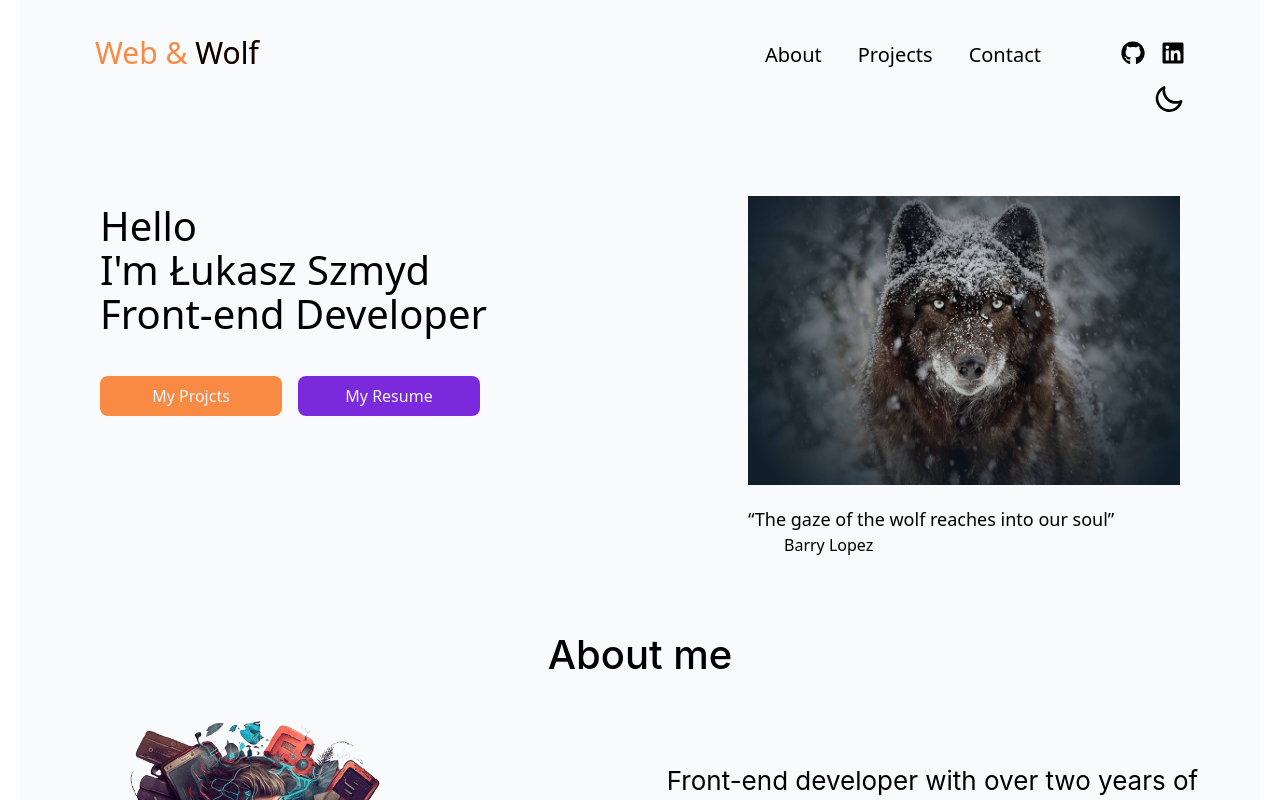
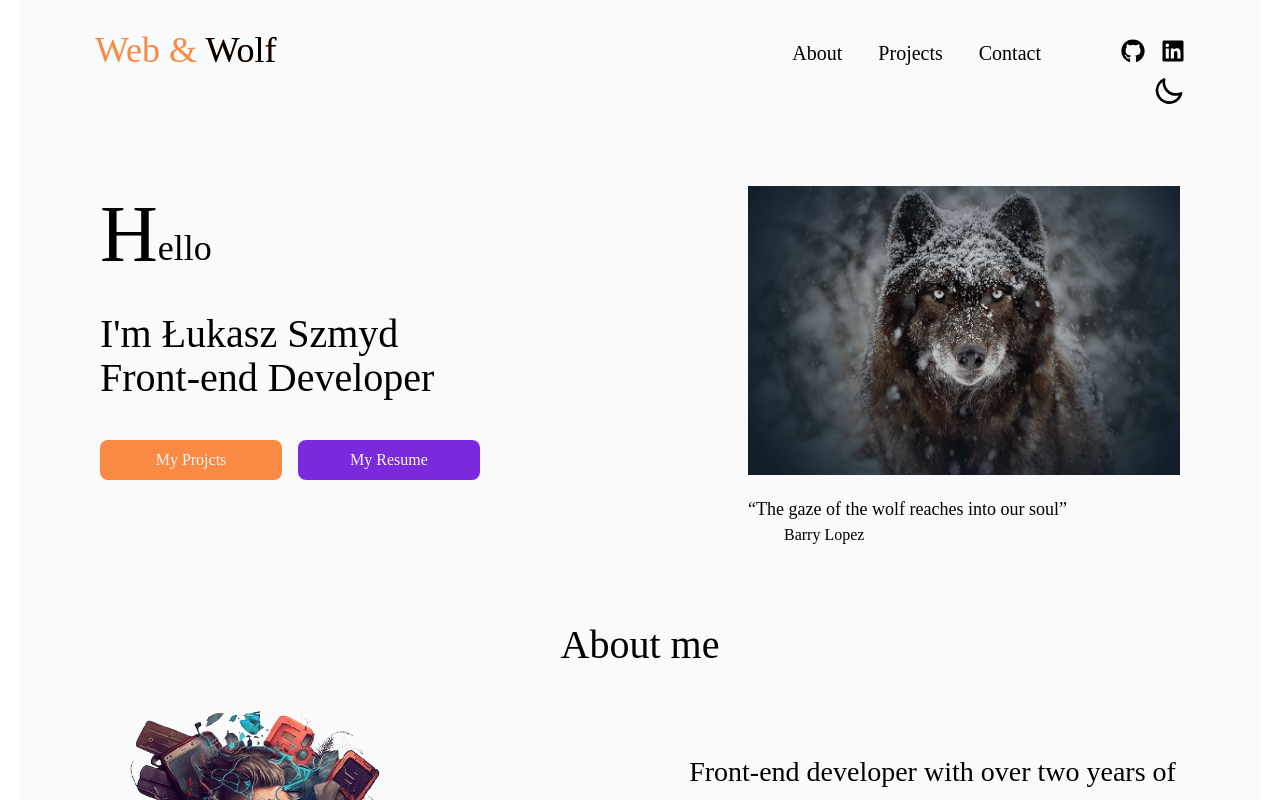
Before and after one commit to weblukas/portfolio, a Next.js app: page / in a window 1280 px wide. Shown: the top 800 px of the page. Built offline with nearby package versions, Linux system fonts and the light colour scheme; no server answers.

Commit message:
feat: flexi text

```diff
--- a/app/globals.css
+++ b/app/globals.css
@@ -5,9 +5,13 @@
 @import url('https://fonts.googleapis.com/css2?family=Dancing+Script&family=Kaushan+Script&family=Lato:wght@100;300;400;700;900&family=Poppins&family=Qwigley&display=swap');
 @import url('https://fonts.googleapis.com/css2?family=Inter&display=swap');
 @import url('https://fonts.googleapis.com/css2?family=Dancing+Script&family=Kaushan+Script&family=Lato:wght@100;300;400;700;900&family=Open+Sans:ital,wght@0,300..800;1,300..800&family=Poppins&family=Qwigley&display=swap');
-
+@import url(https://db.onlinewebfonts.com/c/ea46d0b48797069c0d1d092a40988da0?family=Cal+Sans+SemiBold);
 :root {
 color: white;
 box-sizing: border-box;
+font-family: "Cal-Sans";
+}
 
+h1, h2, h3, h4, h5, h6 {
+font-family: "Cal-Sans";
 }
--- a/app/layout.tsx
+++ b/app/layout.tsx
@@ -13,7 +13,7 @@ export default function RootLayout({
 }) {
     return (
         <html lang="en" className="scroll-smooth">
-            <body className="font-['Open Sans']">
+            <body className="font-['Cal-Sans']">
                 {children}
                 <Toaster />
             </body>
--- a/app/page.tsx
+++ b/app/page.tsx
@@ -1,5 +1,5 @@
 "use client";
-import { useState } from "react";
+import { useState, useEffect } from "react";
 import Image from "next/image";
 import { links } from "@/utils/links";
 import { skils } from "@/utils/skils";
@@ -14,15 +14,14 @@ import { FaGithub } from "react-icons/fa";
 import { FaLinkedin } from "react-icons/fa";
 import ContactForm from "@/components/ContactForm";
 import { motion } from "framer-motion";
+import TextEffect from "@/components/TextEffect";
 
 function App() {
-
     // handle toggle menu
     const [isChecked, setIsChecked] = useState(false);
 
     const handleCheckboxChange = () => {
         setIsChecked(!isChecked);
-
     };
 
     //theme toggle
@@ -31,11 +30,12 @@ function App() {
         setTheme(!theme);
     };
 
+
     return (
         <div className={`${theme && "dark"} relative `}>
-            <main className=" container mx-auto max-w-[1240px] py-[20px] sm:py-[30px] bg-gray-50  text-black dark:bg-dark-bg dark:text-white">
+            <main className="  container mx-auto max-w-[1240px] py-[20px] sm:py-[30px] bg-gray-50  text-black dark:bg-dark-bg dark:text-slate-200">
                 <header className="grid grid-rows-2 items-center gap-1 lg:px-10">
-                    <h1 className=" text-[30px] ml-[35px] col-span-1 self-center bg-orange-action bg-clip-text text-transparent">
+                    <h1 className=" text-4xl ml-[35px] col-span-1 self-center bg-orange-action bg-clip-text text-transparent">
                         Web &{" "}
                         <span className="text-black dark:text-slate-100">
                             Wolf
@@ -97,9 +97,18 @@ function App() {
 
                 {/* hero section */}
                 <section className="flex flex-col lg:gap-20 justify-between mt-10 sm:px-10 md:flex-row md:px[48] lg:px-20">
-                    <div className="px-[20px] flex flex-col items-center lg:items-start lg:pt-22 lg:px-0">
-                        <h2 className=" text-4xl  dark:text-slate-200 lg:pt-10 mb-8 lg:text-[40px] lg:leading-[44px] ">
-                            Hello
+                    <div className="px-[20px] flex flex-col pt-[60px] lg:items-start lg:pt-22 lg:px-0">
+                        <div className="flex items-end   ">
+                            <TextEffect
+                                word="H"
+                                className=" inline-block text-[80px] leading-[40px] "
+                            />
+                            <TextEffect
+                                word="ello"
+                                className="inline-block text-4xl "
+                            />
+                        </div>
+                        <h2 className=" text-4xl  dark:text-slate-200 mb-8 lg:text-[40px] lg:leading-[44px] ">
                             <br /> I&apos;m Łukasz Szmyd
                             <br />
                             Front-end Developer
@@ -154,7 +163,7 @@ function App() {
                         className="ml-[75px] h-auto hidden lg:block lg:row-span-2 drop-shadow-[0_0_2px_white,0_0_3px_white]"
                     />
                     <div className="sd:w-[510px] sd:h-[240px] mx-auto mb-unit-3 lg:pt-10">
-                        <p className="text-[20px] lg:text-[26px] text-center px-4">
+                        <p className="text-[20px] lg:text-[28px] text-center px-4 font-['Cal-Sans']">
                             Front-end developer with over two years of
                             commercial experience. My main stack is React along
                             with TypeScript and Next js. I enjoy exploring the
@@ -180,7 +189,7 @@ function App() {
 
                 {/* Projects section  */}
                 <section id="projects" className="sm:px-[75px] px-4 pt-8">
-                    <h3 className="mt-16 text-3xl text-center">Projects</h3>
+                    <h3 className="mt-16 text-4xl text-center">Projects</h3>
                     <div className="flex flex-wrap justify-center py-[30px] gap-16 text-slate-100 ">
                         {/* project card */}
                         {projectsData.map((project) => {
--- /dev/null
+++ b/components/TextEffect.tsx
@@ -0,0 +1,65 @@
+import React, { useState } from "react";
+import { motion, useAnimationControls } from "framer-motion";
+import { getRandomColor } from "@/utils/getRandomColor";
+
+interface TexTEffectProps {
+    word: string;
+    className?: string;
+
+}
+
+interface SpanTextProps {
+    children: React.ReactNode;
+    className?: string;
+}
+
+const SpanText = ({ children, className }: SpanTextProps) => {
+    const [isHovered, setIsHovered] = useState(false);
+    const controls = useAnimationControls();
+    const scaleEffect = () => {
+        controls.start({
+            transform: [
+                "scaleX(1) scaleY(1)",
+                "scaleX(1.4) scaleY(0.5)",
+                "scaleX(0.75) scaleY(1.25)",
+                "scaleX(1.2) scaleY(0.8)",
+                "scaleX(1) scaleY(1)",
+            ],
+            transition: { duration: 0.9 },
+            color: `var(${getRandomColor()})`,
+        });
+
+        setIsHovered(true);
+    };
+    return (
+        <motion.span
+            className={className}
+            animate={controls}
+
+            // whileHover={{
+            //     color: `var(${getRandomColor()})`,
+            //     transition: { duration: 0 },
+            // }}
+            onMouseOver={() => {
+                if (!isHovered) {
+                    scaleEffect();
+                }
+            }}
+            onAnimationComplete={() => setIsHovered(false)}
+        >
+            {children}
+        </motion.span>
+    );
+};
+
+function TextEffect({ word, className }: TexTEffectProps) {
+    return (
+        <div>
+            {word.split("").map((letter, idx: number) => {
+                return <SpanText className={className} key={letter + idx}>{letter}</SpanText>;
+            })}
+        </div>
+    );
+}
+
+export default TextEffect;
--- a/tailwind.config.ts
+++ b/tailwind.config.ts
@@ -1,4 +1,8 @@
 import type { Config } from 'tailwindcss'
+
+const {
+    default: flattenColorPalette,
+} = require("tailwindcss/lib/util/flattenColorPalette");
 
 const config: Config = {
     content: [
@@ -25,6 +29,19 @@ const config: Config = {
         },
     },
     darkMode: "class",
-    plugins: [require("daisyui")],
+    plugins: [require("daisyui"), addVariablesForColors],
+
 };
+
+// This plugin adds each Tailwind color as a global CSS variable, e.g. var(--gray-200).
+function addVariablesForColors({ addBase, theme }: any) {
+  let allColors = flattenColorPalette(theme("colors"));
+  let newVars = Object.fromEntries(
+    Object.entries(allColors).map(([key, val]) => [`--${key}`, val])
+  );
+
+  addBase({
+    ":root": newVars,
+  });
+}
 export default config
--- /dev/null
+++ b/utils/cn.ts
@@ -0,0 +1,6 @@
+import { ClassValue, clsx } from "clsx";
+import { twMerge } from "tailwind-merge";
+
+export function cn(...inputs: ClassValue[]) {
+    return twMerge(clsx(inputs));
+}
--- /dev/null
+++ b/utils/getRandomColor.ts
@@ -0,0 +1,14 @@
+let colors = [
+    "--sky-500",
+    "--pink-500",
+    "--green-500",
+    "--yellow-500",
+    "--red-500",
+    "--purple-500",
+    "--blue-500",
+    "--indigo-500",
+    "--violet-500",
+];
+export const getRandomColor = () => {
+    return colors[Math.floor(Math.random() * colors.length)];
+};
```
